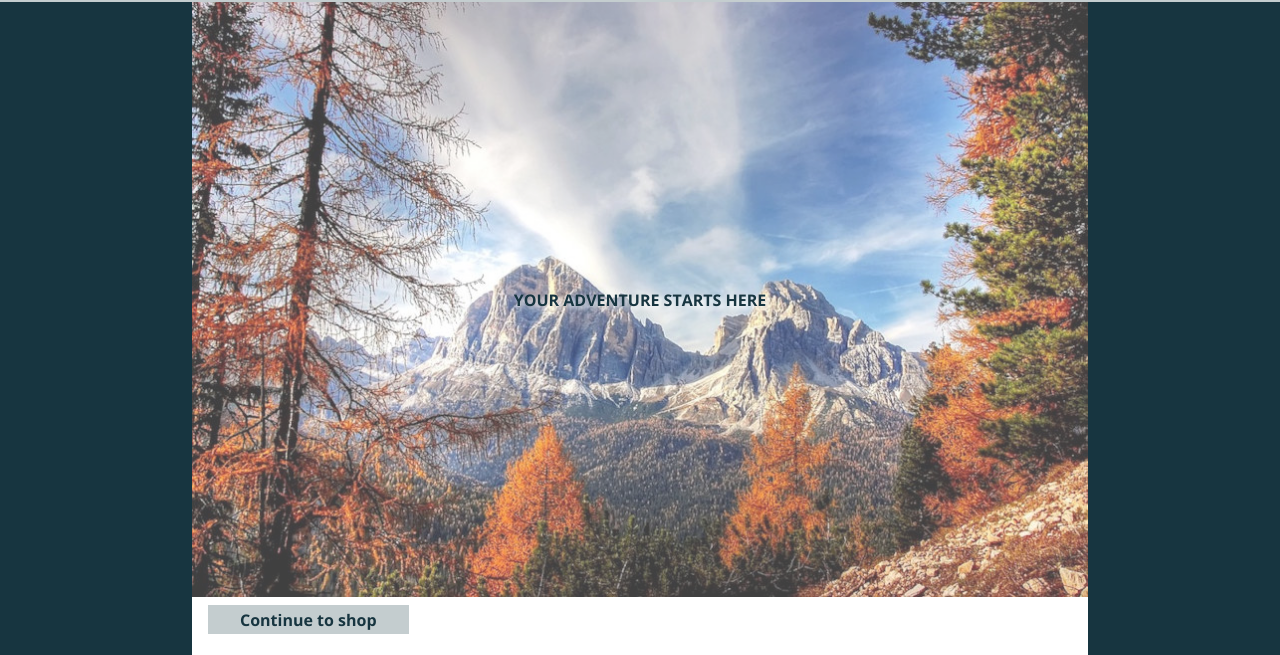
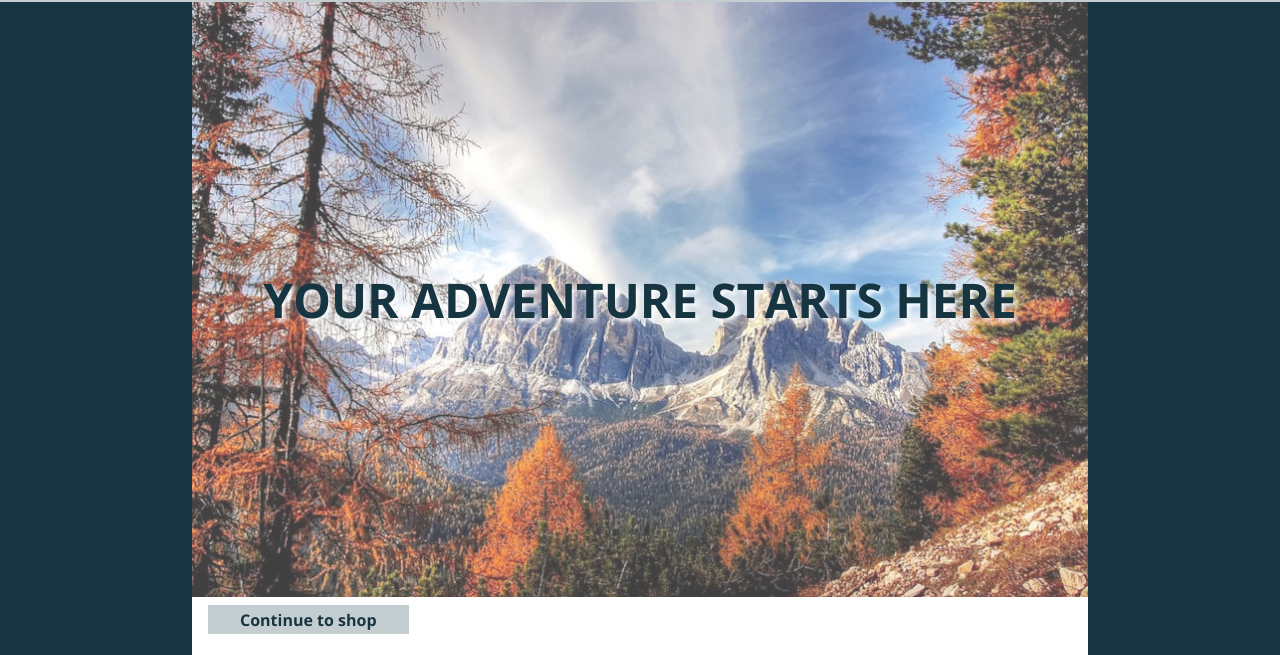
Before and after one commit to NoroffFEU/html-css-course-assignment-ingande, a plain HTML site: page index.html in a window 1280 px wide. Shown: the part 70-725 px from the top of the page. Drawn offline with nearby package versions, Linux system fonts and the light colour scheme.

Commit message:
Levering liten endring

```diff
--- a/src/css/styles.css
+++ b/src/css/styles.css
@@ -546,7 +546,7 @@ label {
   }
 
   .hero_section h1 {
-    font-size: 1rem;
+    font-size: 2.986rem;
   }
 
 }
```
